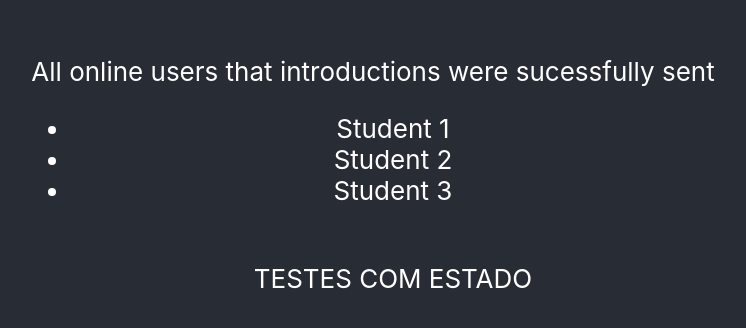
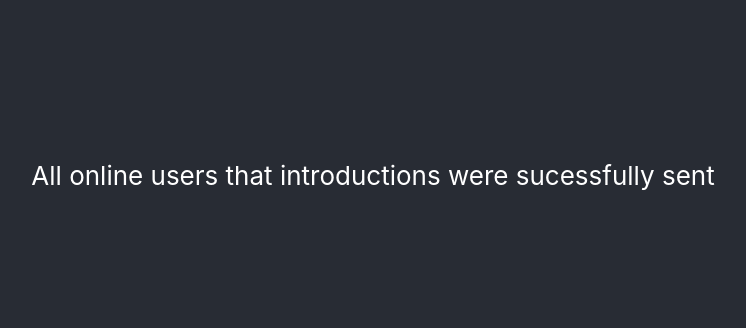
Before and after one commit to dsslucas/candidate-testing, a React (Create React App) app: page / in a window 1280 px wide. Shown: the part 212-540 px from the top of the page, without its empty margins (267-1013 px from the left). Built offline with nearby package versions, Linux system fonts and the light colour scheme.

Commit message:
Update in return()

```diff
--- a/src/App.js
+++ b/src/App.js
@@ -83,15 +83,7 @@ const App = () => {
         <div>
           All online users that introductions were sucessfully sent
           <ul>
-            <li>Student 1</li>
-            <li>Student 2</li>
-            <li>Student 3</li>
-
-            <br />
-            <p>TESTES COM ESTADO</p>
-
             {userNickname && userNickname.map((username, index) => <li key={index}>{username}</li>)}
-
           </ul>
         </div>
       </div>
```
